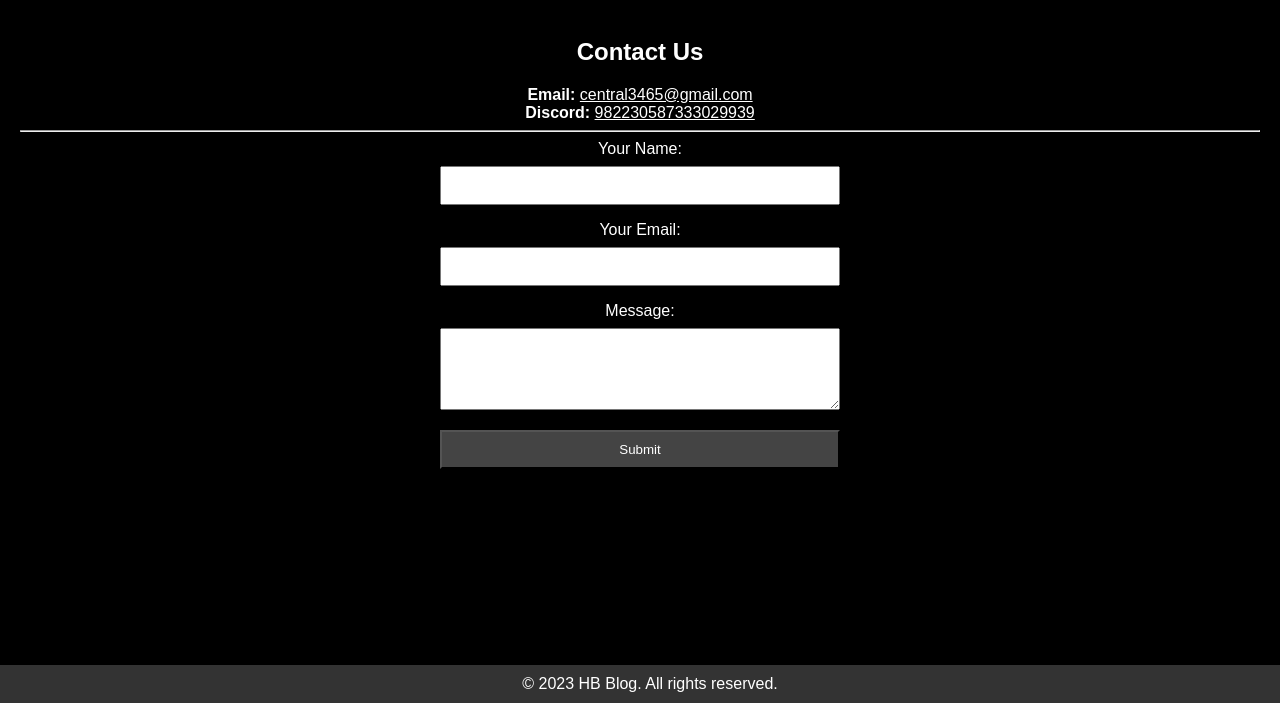
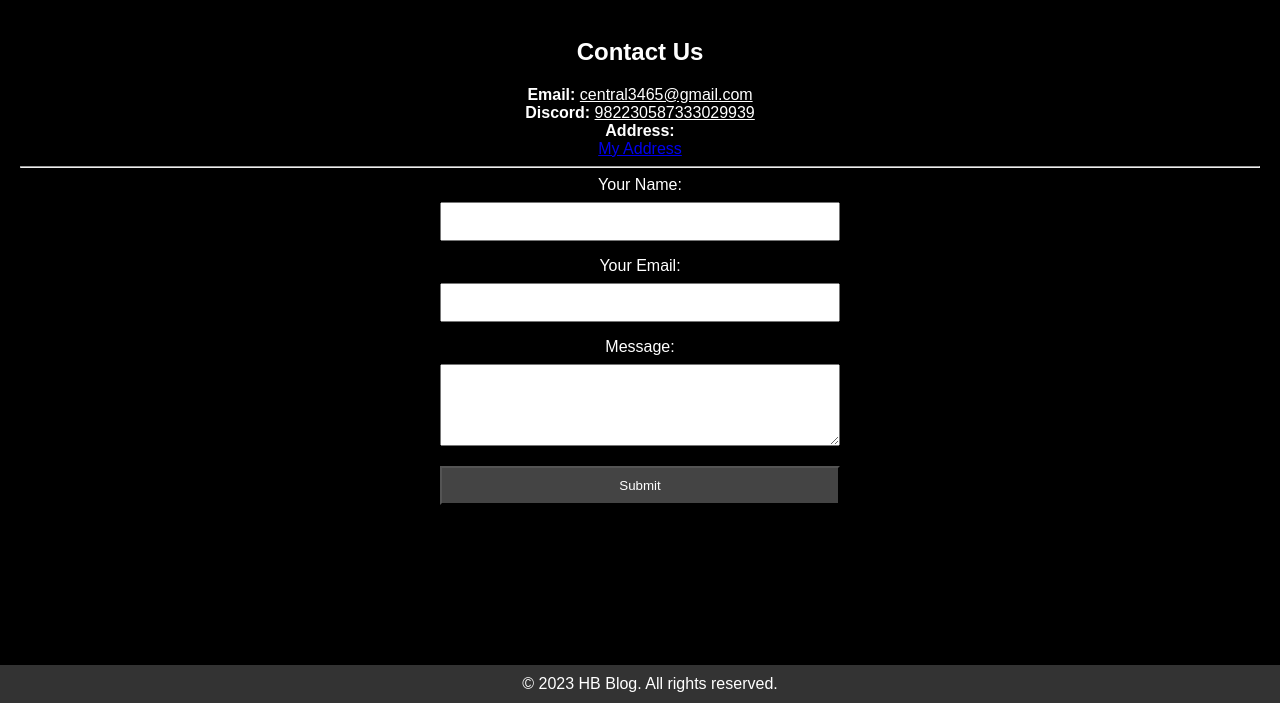
Before and after one commit to Central3465/HB-Blog, a plain HTML site: page contact.html in a window 1280 px wide. Shown: the part 97-800 px from the top of the page. Drawn offline with Linux system fonts and the light colour scheme.

Commit message:
initialcommit

```diff
--- a/contact.html
+++ b/contact.html
@@ -94,6 +94,7 @@
         <h2>Contact Us</h2>
         <div><b>Email:</b> <u>central3465@gmail.com</u></div>
         <div><b>Discord:</b> <u>982230587333029939</u></div>
+        <div><b>Address:</b></div><a href="https://www.youtube.com/watch?v=dQw4w9WgXcQ">My Address</a>
         <hr>
         <form action="https://www.youtube.com/watch?v=dQw4w9WgXcQ" method="post">
             <label for="name">Your Name:</label>
```
